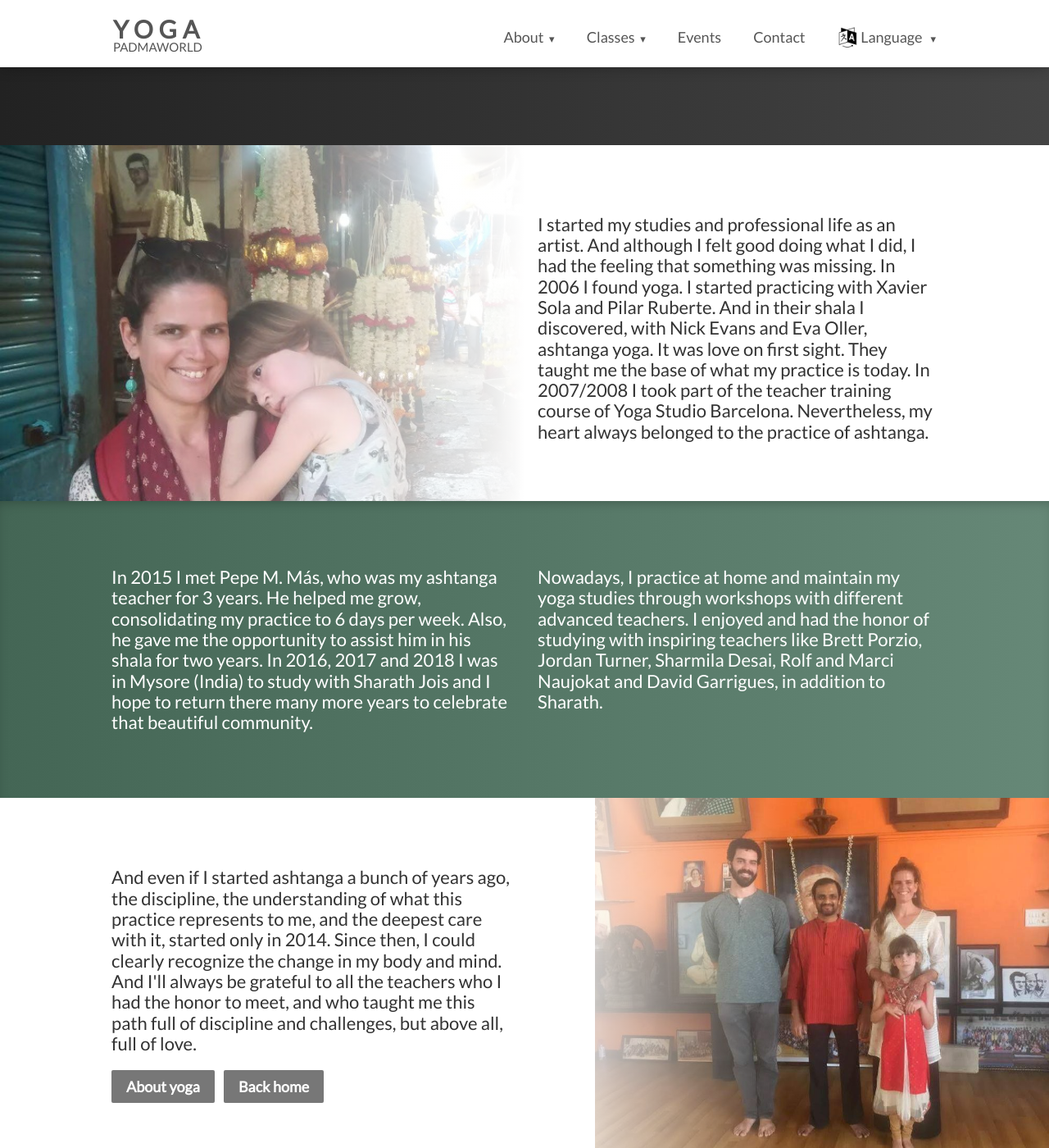
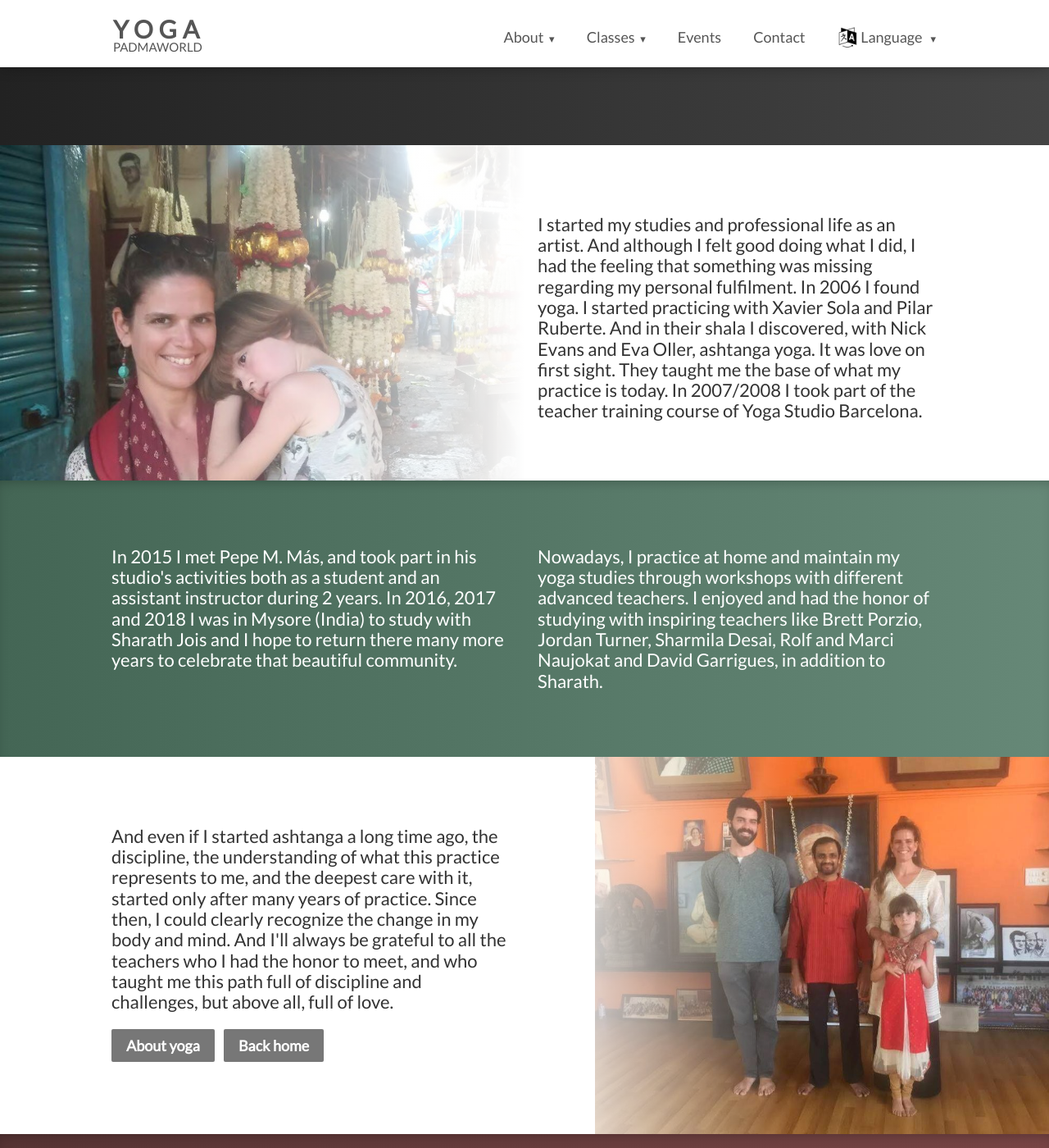
Before and after one commit to palomavillela/palomavillela.github.io, a Jekyll site: the page built from en/about/paloma.html, in a window 1280 px wide and 1400 px high, scrolled down 445 px. Shown: the whole window at 82% size. Built offline with Jekyll 4.4.1, drawn with Linux system fonts in a browser that asks for light colours; nearby versions of some CDN libraries.

Commit message:
modified about paloma

```diff
--- a/en/about/paloma.html
+++ b/en/about/paloma.html
@@ -11,10 +11,10 @@ this_page: about/paloma
 
     text_caption = "Paloma Villela"
     text_welcome = "\"I'll always be grateful to all the teachers who I had the honor to meet, and who taught me this path full of discipline and challenges, but above all, full of love.\""
-    text_area_1 = "I started my studies and professional life as an artist. And although I felt good doing what I did, I had the feeling that something was missing. In 2006 I found yoga. I started practicing with Xavier Sola and Pilar Ruberte. And in their shala I discovered, with Nick Evans and Eva Oller, ashtanga yoga. It was love on first sight. They taught me the base of what my practice is today. In 2007/2008 I took part of the teacher training course of Yoga Studio Barcelona. Nevertheless, my heart always belonged to the practice of ashtanga."
-    text_area_2 = "In 2015 I met Pepe M. Más, who was my ashtanga teacher for 3 years. He helped me grow, consolidating my practice to 6 days per week. Also, he gave me the opportunity to assist him in his shala for two years. In 2016, 2017 and 2018 I was in Mysore (India) to study with Sharath Jois and I hope to return there many more years to celebrate that beautiful community."
+    text_area_1 = "I started my studies and professional life as an artist. And although I felt good doing what I did, I had the feeling that something was missing regarding my personal fulfilment. In 2006 I found yoga. I started practicing with Xavier Sola and Pilar Ruberte. And in their shala I discovered, with Nick Evans and Eva Oller, ashtanga yoga. It was love on first sight. They taught me the base of what my practice is today. In 2007/2008 I took part of the teacher training course of Yoga Studio Barcelona."
+    text_area_2 = "In 2015 I met Pepe M. Más, and took part in his studio's activities both as a student and an assistant instructor during 2 years. In 2016, 2017 and 2018 I was in Mysore (India) to study with Sharath Jois and I hope to return there many more years to celebrate that beautiful community."
     text_area_3 = "Nowadays, I practice at home and maintain my yoga studies through workshops with different advanced teachers. I enjoyed and had the honor of studying with inspiring teachers like Brett Porzio, Jordan Turner, Sharmila Desai, Rolf and Marci Naujokat and David Garrigues, in addition to Sharath."
-    text_area_4 = "And even if I started ashtanga a bunch of years ago, the discipline, the understanding of what this practice represents to me, and the deepest care with it, started only in 2014. Since then, I could clearly recognize the change in my body and mind. And I'll always be grateful to all the teachers who I had the honor to meet, and who taught me this path full of discipline and challenges, but above all, full of love."
+    text_area_4 = "And even if I started ashtanga a long time ago, the discipline, the understanding of what this practice represents to me, and the deepest care with it, started only after many years of practice. Since then, I could clearly recognize the change in my body and mind. And I'll always be grateful to all the teachers who I had the honor to meet, and who taught me this path full of discipline and challenges, but above all, full of love."
     text_about_yoga = "About yoga"
     text_back_home = "Back home"
 %}
--- a/es/about/paloma.html
+++ b/es/about/paloma.html
@@ -11,10 +11,10 @@ this_page: about/paloma
 
     text_caption = "Paloma Villela"
     text_welcome = "\"Seré siempre grata a todos los profesores que he tenido el honor de conocer y que me enseñaron este camino lleno de disciplina y dificultad, pero sobre todo, lleno de amor.\""
-    text_area_1 = "Empecé mis estudios y vida laboral como artista. Y aunque me sentía bien haciendo lo que hacía, tenía la sensación de que me faltaba algo. En 2006 encontré el yoga. Empecé a practicar con Xavier Sola y Pilar Ruberte. Y en su shala descubrí, con Nick Evans y Eva Oller, el ashtanga yoga. Fue amor a primera vista. Ellos me enseñaron la base de lo que es mi práctica hoy. En 2007/2008 tomé parte en el curso de profesores del Yoga Studio Barcelona. Aunque mi corazón siempre ha pertenecido a la práctica de ashtanga."
-    text_area_2 = "En 2015 conocí a Pepe M. Más, que fue mi profesor de ashtanga durante tres años. Él me ayudó a crecer, consolidando mi práctica a 6 días por semana. También me dio la oportunidad de ser su asistente en su shala durante 2 años. En 2016, 2017 y 2018 estuve en Mysore (India) para estudiar con Sharath Jois y espero volver muchos años más para celebrar esa comunidad tan linda."
+    text_area_1 = "Empecé mis estudios y vida laboral como artista. Y aunque me sentía bien haciendo lo que hacía, tenía la sensación de que me faltaba algo a nivel de realización personal. En 2006 encontré el yoga. Empecé a practicar con Xavier Sola y Pilar Ruberte. Y en su shala descubrí, con Nick Evans y Eva Oller, el ashtanga yoga. Fue amor a primera vista. Ellos me enseñaron la base de lo que es mi práctica hoy. En 2007/2008 tomé parte en el curso de profesores del Yoga Studio Barcelona."
+    text_area_2 = "En 2015 conocí a Pepe M. Más, y participé en las actividades en su centro de yoga, tanto como alumna como asistente de profesor durante 2 años. En 2016, 2017 y 2018 estuve en Mysore (India) para estudiar con Sharath Jois y espero volver muchos años más para celebrar esa comunidad tan linda."
     text_area_3 = "Hoy en dia practico en casa y mantengo mis estudios de yoga a través de workshops con diferentes profesores avanzados. He disfrutado y tenido el honor de estudiar con profesores inspiradores como Brett Porzio, Jordan Turner, Sharmila Desai, Rolf y Marci Naujokat y David Garrigues, además de Sharath."
-    text_area_4 = "Y aun habiendo empezado ashtanga hace muchos años, la disciplina, el entendimiento de lo que representa para mi esta práctica y el cuidado profundo con la misma empezó solo en 2014. Desde entonces, pude claramente reconocer el cambio en mi cuerpo y mente. Y seré siempre grata a todos los profesores que he tenido el honor de conocer y que me enseñaron este camino lleno de disciplina y dificultad, pero sobre todo, lleno de amor."
+    text_area_4 = "Y aun habiendo empezado ashtanga hace tiempo, la disciplina, el entendimiento de lo que representa para mi esta práctica y el cuidado profundo con la misma empezó solo despues de años de práctica. A partir de entonces, pude claramente reconocer el cambio en mi cuerpo y mente. Y seré siempre grata a todos los profesores que he tenido el honor de conocer y que me enseñaron este camino lleno de disciplina y dificultad, pero sobre todo, lleno de amor."
     text_about_yoga = "Sobre el yoga"
     text_back_home = "Volver a inicio"
 %}
```
